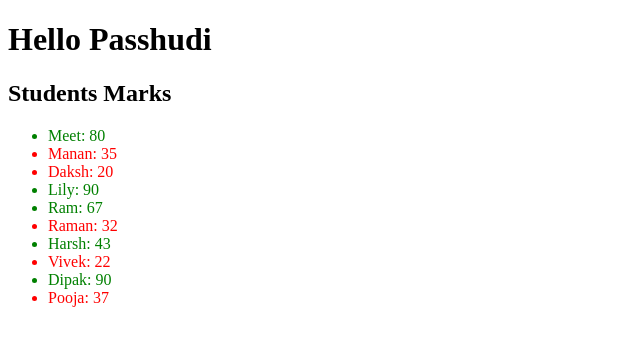
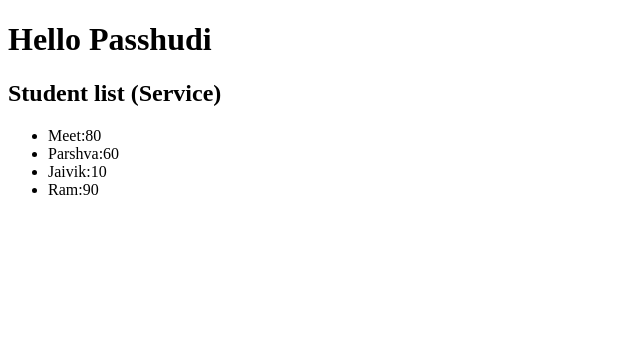
Before and after one commit to Parshvapatel2004/University_Practical, an Angular app: page / in a window 1280 px wide. Shown: the top 346 px of the page, without its empty margins (0-640 px from the left). Built offline with nearby package versions, Linux system fonts and the light colour scheme.

Commit message:
Practical 15 done

```diff
--- a/src/app/app.html
+++ b/src/app/app.html
@@ -19,4 +19,5 @@
 
 <!-- <app-pra12></app-pra12> -->
 <!-- <app-pra13></app-pra13> -->
-<app-pra14></app-pra14>
+<!-- <app-pra14></app-pra14>-->
+<app-pra15></app-pra15>
--- a/src/app/app.ts
+++ b/src/app/app.ts
@@ -14,6 +14,7 @@ import { Pra11 } from './pra11/pra11';
 import { Pra12 } from './pra12/pra12';
 import { Pra13 } from './pra13/pra13';
 import { Pra14 } from './pra14/pra14';
+import { Pra15 } from './pra15/pra15';
 
 @Component({
   selector: 'app-root',
@@ -32,7 +33,8 @@ import { Pra14 } from './pra14/pra14';
     Pra11,
     Pra12,
     Pra13,
-    Pra14
+    Pra14,
+    Pra15
   ],
   templateUrl: './app.html',
   styleUrl: './app.css',
--- /dev/null
+++ b/src/app/pra15/pra15.html
@@ -0,0 +1,5 @@
+<h2>Student list (Service)</h2>
+
+<ul>
+  <li *ngFor="let s of students">{{ s.name }}:{{ s.marks }}</li>
+</ul>
--- /dev/null
+++ b/src/app/pra15/pra15.ts
@@ -0,0 +1,16 @@
+import { Component } from '@angular/core';
+import { StudentPra15 } from '../services/student-pra15';
+import { NgFor } from '@angular/common';
+
+@Component({
+  selector: 'app-pra15',
+  imports: [NgFor],
+  templateUrl: './pra15.html',
+  styleUrl: './pra15.css',
+})
+export class Pra15 {
+  students: any[] = [];
+  constructor(private studentService: StudentPra15) {
+    this.students = this.studentService.getStudents();
+  }
+}
--- /dev/null
+++ b/src/app/services/student-pra15.ts
@@ -0,0 +1,15 @@
+import { Injectable } from '@angular/core';
+
+@Injectable({
+  providedIn: 'root',
+})
+export class StudentPra15 {
+  getStudents() {
+    return [
+      { name: 'Meet', marks: 80 },
+      { name: 'Parshva', marks: 60 },
+      { name: 'Jaivik', marks: 10 },
+      { name: 'Ram', marks: 90 },
+    ];
+  }
+}
```
Also changed, not shown: src/app/pra15/pra15.css (added), 2 other files (tests, documents, lock files or other folders).
